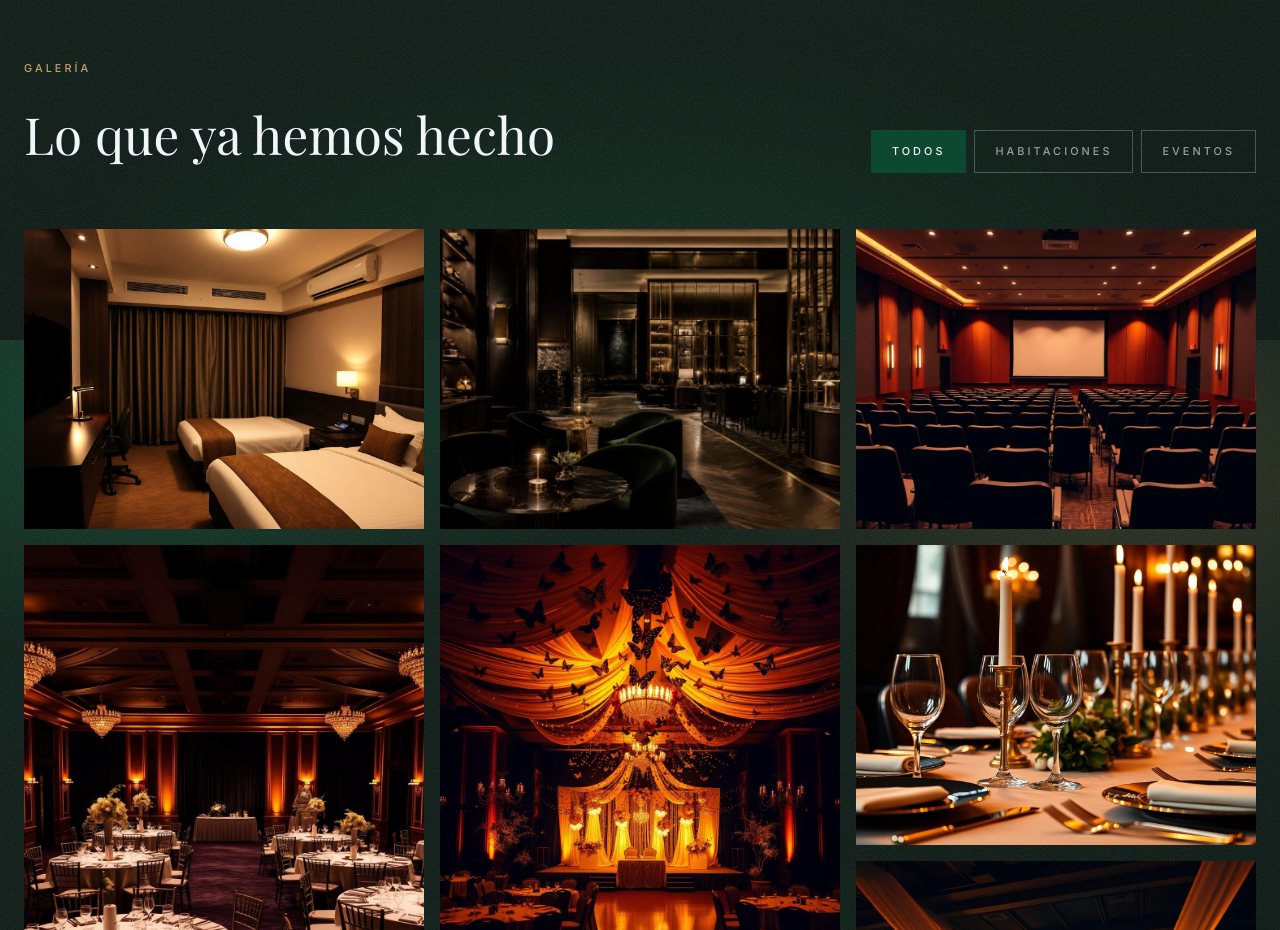
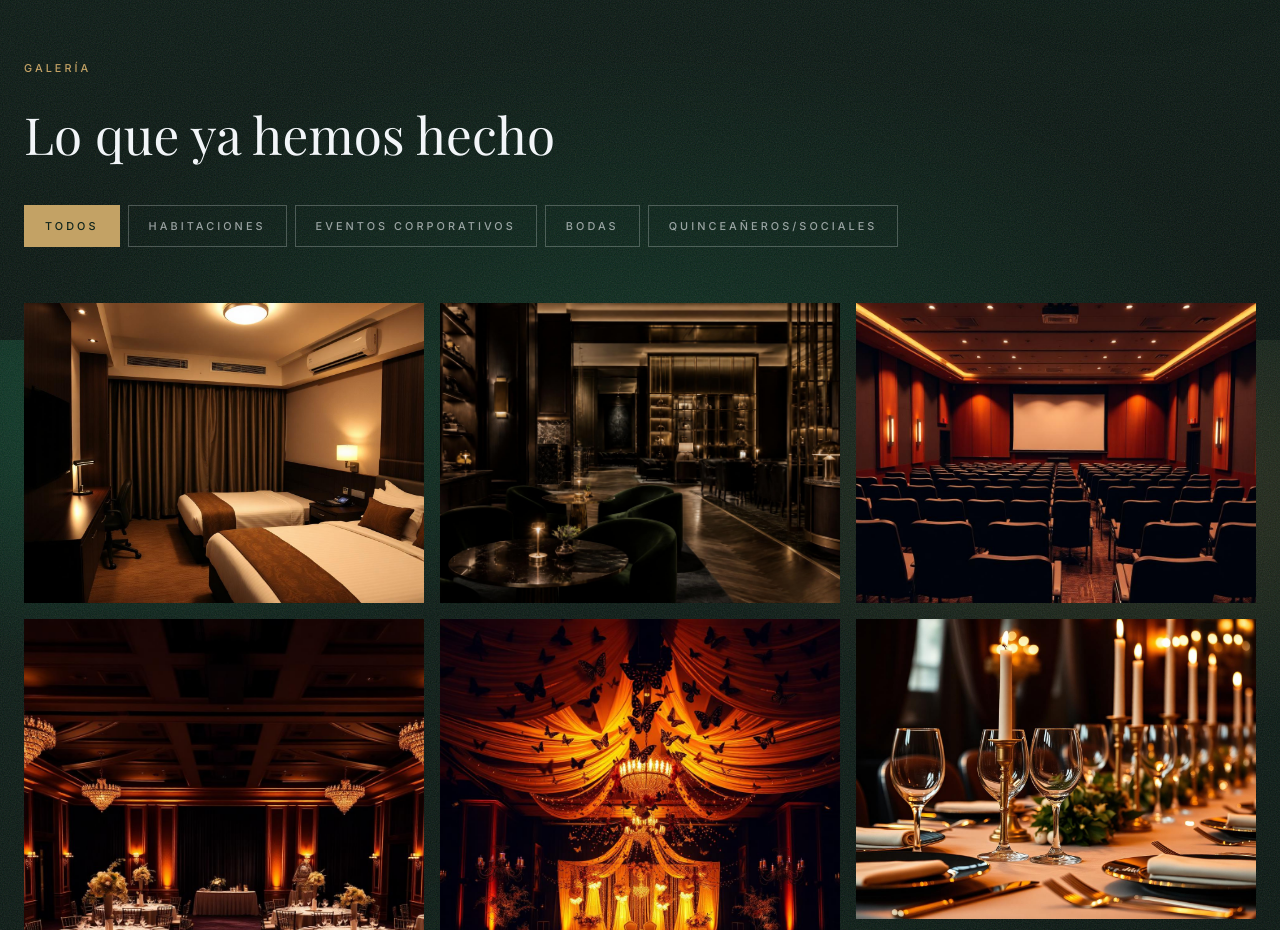
Before and after one commit to judamp10-ctrl/hotel-cartagena, a React (Vite) app: page / in a window 1280 px wide. Shown: the part 3660-4590 px from the top of the page. Built offline with nearby package versions, Linux system fonts and the light colour scheme; the HTML template or start-up script is replaced by a standard one; a web font is replaced by a local one.

Commit message:
Changes
Co-authored-by: judamp10-ctrl <271796189+judamp10-ctrl@users.noreply.github.com>

```diff
--- a/src/components/cc/Galeria.tsx
+++ b/src/components/cc/Galeria.tsx
@@ -51,16 +51,17 @@ const Galeria = () => {
               Lo que ya hemos hecho
             </h2>
           </motion.div>
-          <div className="flex gap-2">
-            {(["Todos", "Habitaciones", "Eventos"] as const).map((f) => (
+          <div className="flex flex-wrap gap-2">
+            {FILTROS.map((f) => (
               <button
                 key={f}
                 onClick={() => setFiltro(f)}
                 className={`label-eyebrow border px-5 py-3 transition-colors duration-400 ${
                   filtro === f
-                    ? "border-primary bg-primary -foreground"
+                    ? "border-gold bg-gold text-accent-foreground"
                     : "border-background/25 text-background/60 hover:border-gold hover:text-gold"
                 }`}
+
               >
                 {f}
               </button>
```
